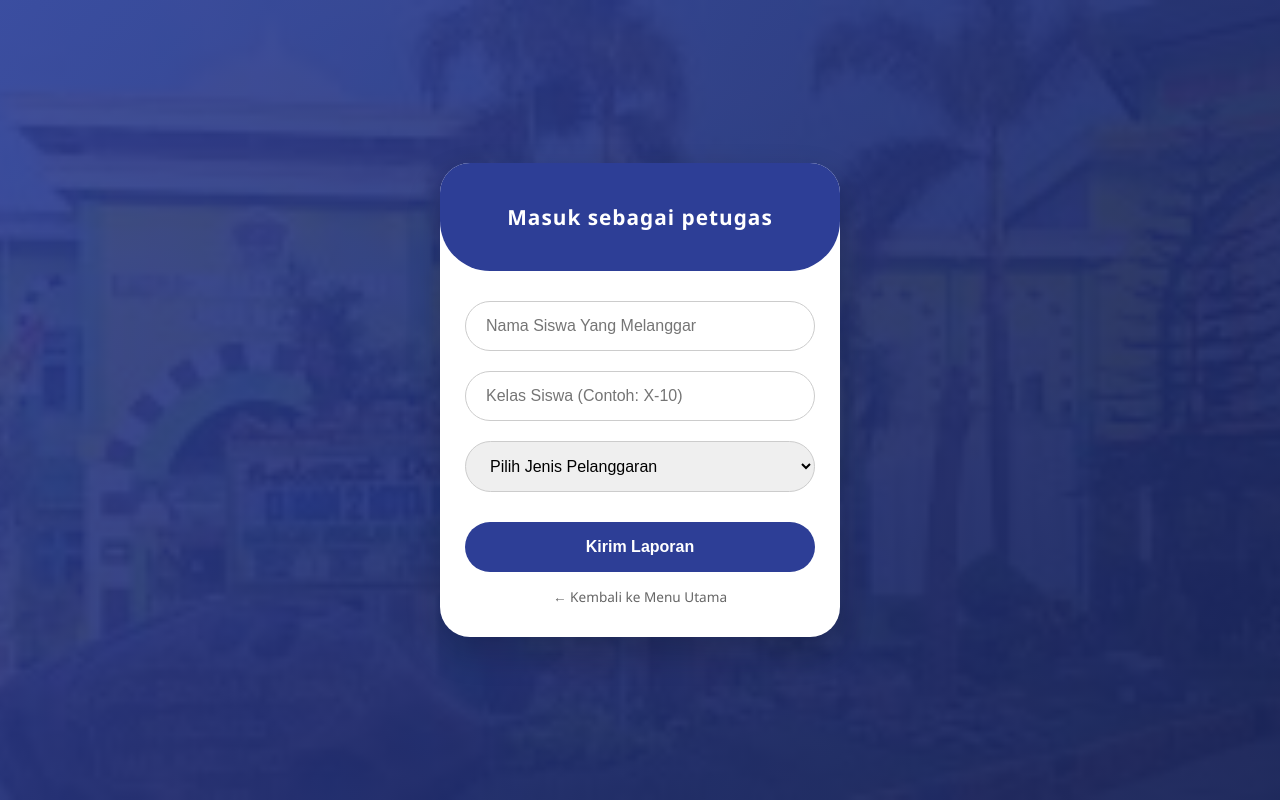
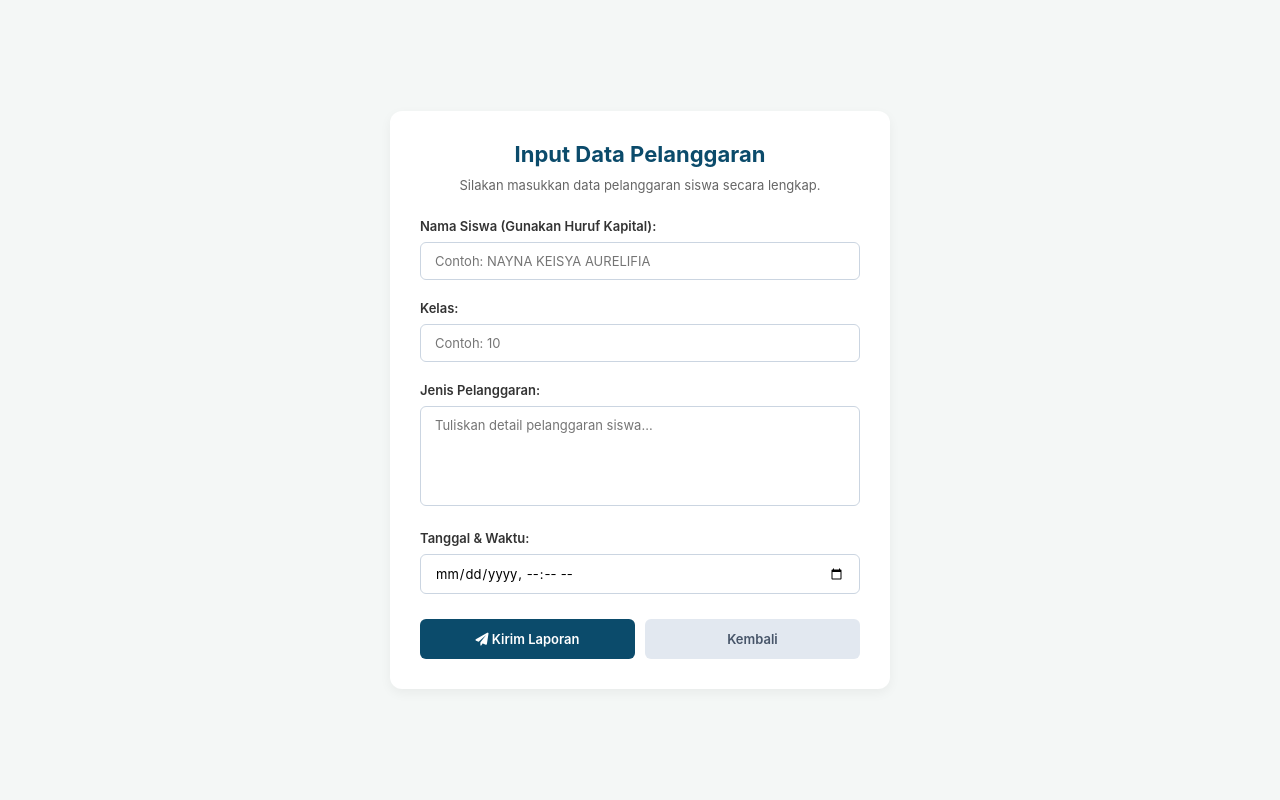
Before and after one commit to naynaaurelifia-prog/web-bk-man2kotakediri, a Flask app: page /petugas in a window 1280 px wide. Run offline with Flask 3, Linux system fonts and the light colour scheme.

Commit message:
Update petugas.html

```diff
--- a/templates/petugas.html
+++ b/templates/petugas.html
@@ -3,173 +3,60 @@
 <head>
     <meta charset="UTF-8">
     <meta name="viewport" content="width=device-width, initial-scale=1.0">
-    <title>Lapor Pelanggaran - BK MAN 2 KOTA KEDIRI</title>
+    <title>Input Pelanggaran - BK MAN 2</title>
     <link rel="stylesheet" href="https://cdnjs.cloudflare.com/ajax/libs/font-awesome/6.0.0/css/all.min.css">
     <style>
-        * { box-sizing: border-box; }
-        body {
-            background: linear-gradient(135deg, rgba(45, 62, 150, 0.9) 0%, rgba(26, 37, 90, 0.95) 100%),
-                        url("{{ url_for('static', filename='1000107070.jpg') }}");
-            background-size: cover;
-            background-position: center;
-            background-attachment: fixed;
-            font-family: 'Segoe UI', sans-serif;
-            margin: 0;
-            display: flex;
-            justify-content: center;
-            align-items: center;
-            min-height: 100vh;
-            padding: 20px; /* Tambahan biar card gak nempel tembok pas di HP */
-        }
-
-        .card {
-            background: white;
-            width: 100%; /* Biar fleksibel */
-            max-width: 400px;
-            border-radius: 30px;
-            overflow: hidden;
-            box-shadow: 0 15px 35px rgba(0,0,0,0.2);
-            animation: fadeIn 0.5s ease;
-        }
-
-        .header {
-            background-color: #2d3e96;
-            color: white;
-            padding: 40px 20px;
-            border-bottom-left-radius: 50px;
-            border-bottom-right-radius: 50px;
-            text-align: center;
-        }
-
-        .header h2 {
-            margin: 0;
-            font-size: 1.3em; /* Sedikit dikecilkan biar gak pecah di HP */
-            letter-spacing: 1px;
-        }
-
-        .form-content {
-            padding: 30px 25px;
-        }
-
-        .form-group {
-            margin-bottom: 20px;
-            text-align: left;
-        }
-
-        input, select {
-            width: 100%;
-            padding: 15px 20px;
-            border: 1.5px solid #ccc;
-            border-radius: 30px;
-            box-sizing: border-box;
-            font-size: 16px; /* Penting: 16px biar iPhone gak otomatis zoom pas ngetik */
-            outline: none;
-            transition: 0.3s;
-        }
-
-        input:focus, select:focus {
-            border-color: #2d3e96;
-            box-shadow: 0 0 8px rgba(45, 62, 150, 0.2);
-        }
-
-        .btn-submit {
-            background-color: #2d3e96;
-            color: white;
-            border: none;
-            width: 100%;
-            padding: 16px;
-            border-radius: 30px;
-            font-weight: bold;
-            font-size: 1em;
-            cursor: pointer;
-            margin-top: 10px;
-            transition: 0.3s;
-        }
-
-        .btn-submit:hover {
-            background-color: #1a255a;
-            transform: translateY(-2px);
-        }
-
-        .btn-back {
-            display: inline-block;
-            margin-top: 15px;
-            text-decoration: none;
-            color: #666;
-            font-size: 0.85em;
-        }
-
-        .alert-success {
-            background-color: #d4edda;
-            color: #155724;
-            padding: 12px;
-            border-radius: 20px;
-            margin: 20px 25px 0 25px;
-            text-align: center;
-            font-size: 0.85em;
-            border: 1px solid #c3e6cb;
-        }
-
-        /* Responsif untuk HP Kecil */
-        @media (max-width: 480px) {
-            .header { padding: 30px 15px; }
-            .header h2 { font-size: 1.1em; }
-            .form-content { padding: 20px 15px; }
-            input, select { padding: 12px 18px; }
-        }
-
-        @keyframes fadeIn {
-            from { opacity: 0; transform: translateY(20px); }
-            to { opacity: 1; transform: translateY(0); }
-        }
+        * { box-sizing: border-box; margin: 0; padding: 0; font-family: 'Inter', sans-serif; }
+        body { display: flex; justify-content: center; align-items: center; min-height: 100vh; background-color: #f4f7f6; padding: 20px; }
+        .container { background: white; padding: 30px; border-radius: 12px; box-shadow: 0 4px 12px rgba(0,0,0,0.05); width: 100%; max-width: 500px; }
+        h1 { font-size: 22px; color: #0b4b6b; margin-bottom: 10px; font-weight: 700; text-align: center; }
+        p { font-size: 13px; color: #666; margin-bottom: 25px; text-align: center; }
+        .form-group { margin-bottom: 20px; }
+        label { display: block; font-size: 13px; font-weight: 600; color: #333; margin-bottom: 8px; }
+        input[type="text"], textarea, input[type="datetime-local"] { width: 100%; padding: 10px 14px; border: 1px solid #cbd5e1; border-radius: 6px; font-size: 13px; outline: none; transition: 0.3s; }
+        input:focus, textarea:focus { border-color: #0b4b6b; }
+        textarea { height: 100px; resize: none; }
+        .button-group { display: flex; gap: 10px; margin-top: 25px; }
+        button { flex: 1; background-color: #0b4b6b; color: white; border: none; padding: 12px; border-radius: 6px; font-size: 13px; font-weight: 600; cursor: pointer; transition: 0.3s; }
+        button:hover { background-color: #083852; }
+        .btn-kembali { flex: 1; text-align: center; background-color: #e2e8f0; color: #475569; padding: 12px; border-radius: 6px; text-decoration: none; font-size: 13px; font-weight: 600; transition: 0.3s; }
+        .btn-kembali:hover { background-color: #cbd5e1; }
     </style>
 </head>
 <body>
 
-    <div class="card">
-        <div class="header">
-            <h2>Masuk sebagai petugas</h2>
-        </div>
+    <div class="container">
+        <h1>Input Data Pelanggaran</h1>
+        <p>Silakan masukkan data pelanggaran siswa secara lengkap.</p>
 
-        {% with messages = get_flashed_messages() %}
-            {% if messages %}
-                {% for message in messages %}
-                    <div class="alert-success">
-                        <i class="fa fa-check-circle"></i> {{ message }}
-                    </div>
-                {% endfor %}
-            {% endif %}
-        {% endwith %}
-
-        <div class="form-content">
-            <form action="/petugas" method="POST">
+        <!-- KUNCI PENYELAMAT NYA ADA DI BARIS INI, NAY! -->
+        <form action="/tambah_pelanggaran" method="POST">
 
             <div class="form-group">
-                    <input type="text" name="nama_siswa" placeholder="Nama Siswa Yang Melanggar" required>
+                <label>Nama Siswa (Gunakan Huruf Kapital):</label>
+                <input type="text" name="nama_siswa" placeholder="Contoh: NAYNA KEISYA AURELIFIA" required>
             </div>
 
             <div class="form-group">
-                    <input type="text" name="kelas" placeholder="Kelas Siswa (Contoh: X-10)" required>
+                <label>Kelas:</label>
+                <input type="text" name="kelas" placeholder="Contoh: 10" required>
             </div>
 
             <div class="form-group">
-                    <select name="jenis_pelanggaran" required>
-                        <option value="" disabled selected>Pilih Jenis Pelanggaran</option>
-                        <option value="Terlambat">Terlambat</option>
-                        <option value="Atribut Tidak Lengkap">Atribut Tidak Lengkap</option>
-                        <option value="Bolos">Bolos</option>
-                        <option value="Rambut Tidak Rapi">Rambut Tidak Rapi</option>
-                        <option value="Lainnya">Lainnya</option>
-                    </select>
+                <label>Jenis Pelanggaran:</label>
+                <textarea name="pelanggaran" placeholder="Tuliskan detail pelanggaran siswa..." required></textarea>
             </div>
 
-                <button type="submit" class="btn-submit">Kirim Laporan</button>
+            <div class="form-group">
+                <label>Tanggal & Waktu:</label>
+                <input type="datetime-local" name="tanggal_waktu" required>
+            </div>
+
+            <div class="button-group">
+                <button type="submit"><i class="fa fa-paper-plane"></i> Kirim Laporan</button>
+                <a href="/" class="btn-kembali">Kembali</a>
+            </div>
         </form>
-
-            <center>
-                <a href="/" class="btn-back">← Kembali ke Menu Utama</a>
-            </center>
-        </div>
     </div>
 
 </body>
```
Lines whose indentation alone changed are shown as unchanged.
